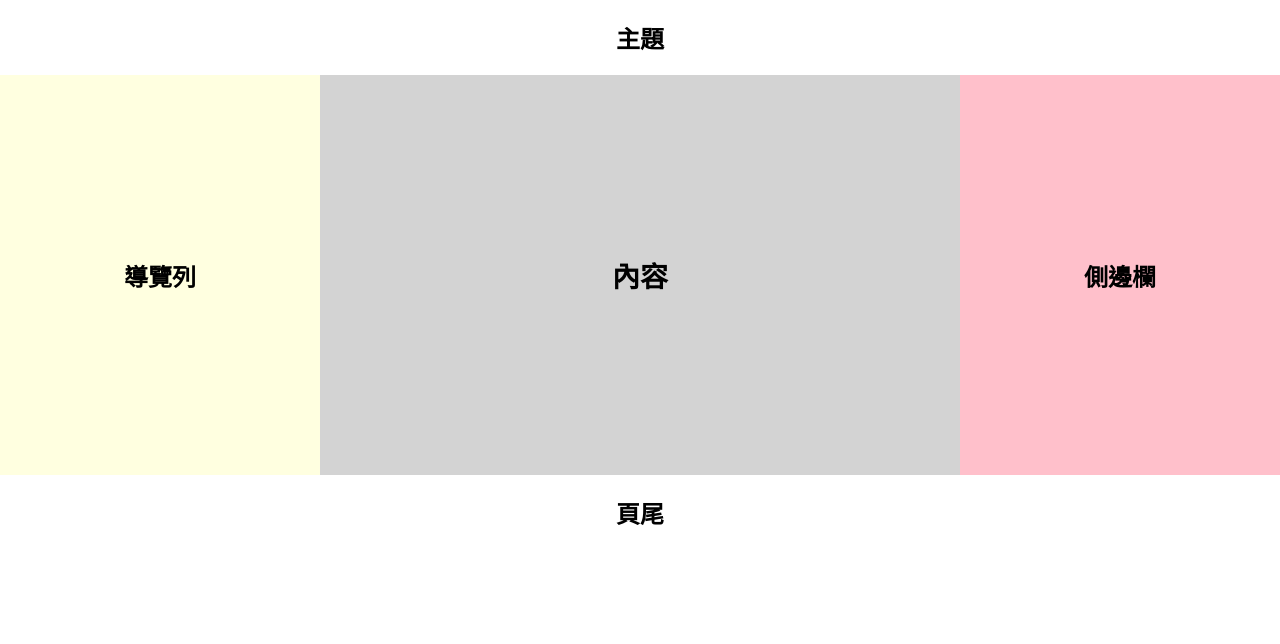
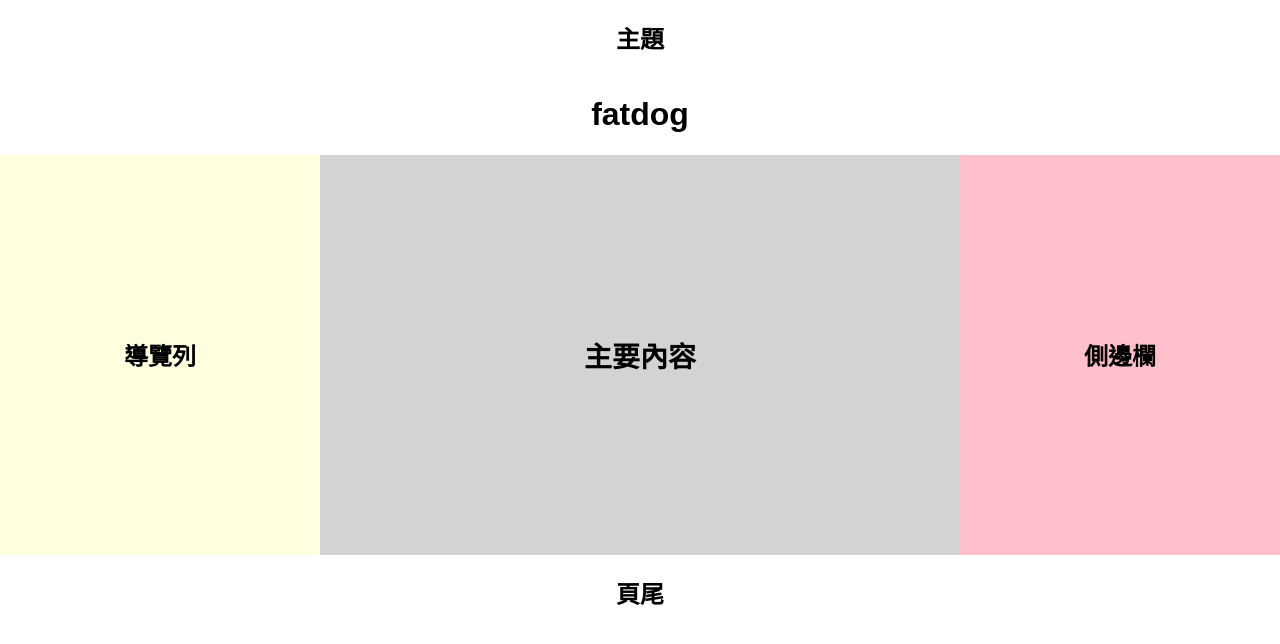
Before and after one commit to SophiaLin-0716/sophi, a plain HTML site: page index.html in a window 1280 px wide. Drawn offline with Linux system fonts and the light colour scheme.

Commit message:
更新內容

```diff
--- a/index.html
+++ b/index.html
@@ -56,10 +56,11 @@
 </head>
 <body>
   <header>主題</header>
+  <h1>fatdog</h1>
 
   <div class="container">
     <nav>導覽列</nav>
-    <main>內容</main>
+    <main>主要內容</main>
     <aside>側邊欄</aside>
   </div>
 
```
Also changed, not shown: 1 other file.
